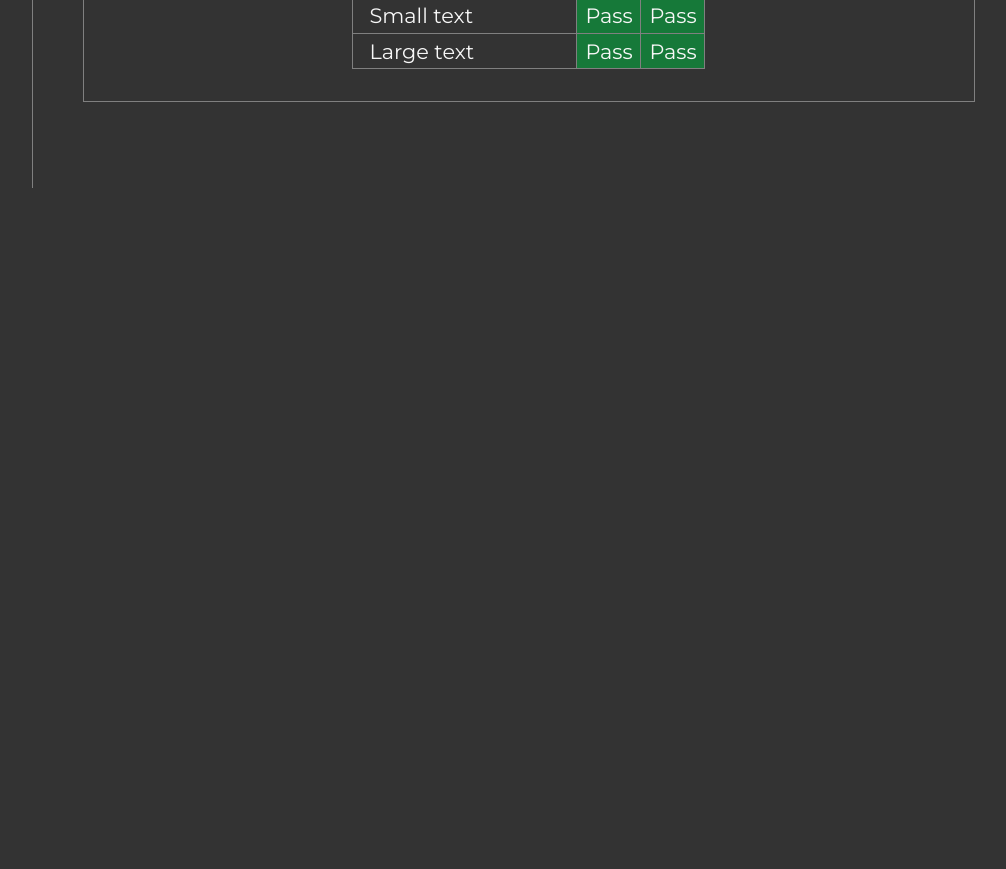
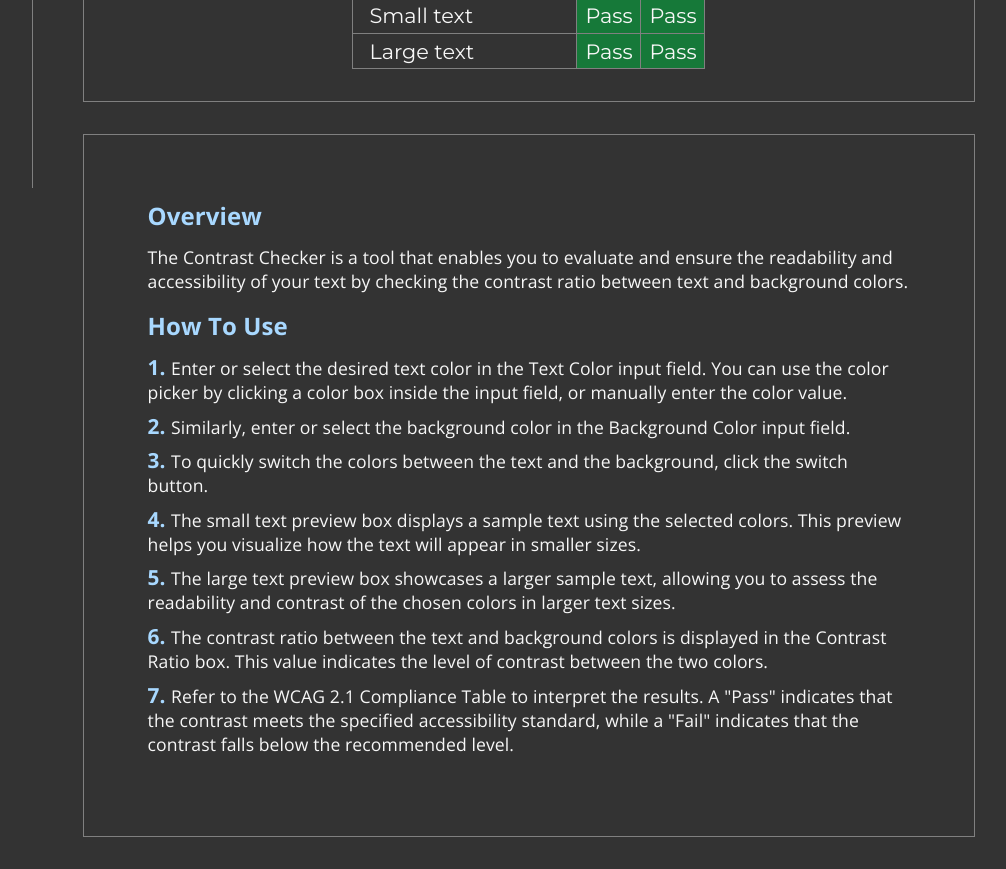
Before and after one commit to devmikh/wapiti-web-tools, a React (Vite) app: page /contrast-checker in a window 1280 px wide. Shown: the part 660-1529 px from the top of the page, without its empty margins (255-1261 px from the left). Before the commit the page ends 800 px from the top, so only its background shows below. Built offline with nearby package versions, Linux system fonts and the light colour scheme.

Commit message:
Add description for Contrast Checker tool

```diff
--- a/src/assets/descriptions/index.ts
+++ b/src/assets/descriptions/index.ts
@@ -87,5 +87,17 @@ export const descriptions = {
             'As you adjust the colors or the angle, the preview section will update, displaying a live preview of the gradient based on your input.',
             'CSS code for the selected gradient will be displayed below the preview. Click the blue icon inside the display field to copy the code to the clipboard.'
         ]
+    },
+    contrast_checker: {
+        overview: 'The Contrast Checker is a tool that enables you to evaluate and ensure the readability and accessibility of your text by checking the contrast ratio between text and background colors.',
+        instructions: [
+            'Enter or select the desired text color in the Text Color input field. You can use the color picker by clicking a color box inside the input field, or manually enter the color value.',
+            'Similarly, enter or select the background color in the Background Color input field.',
+            'To quickly switch the colors between the text and the background, click the switch button.',
+            'The small text preview box displays a sample text using the selected colors. This preview helps you visualize how the text will appear in smaller sizes.',
+            'The large text preview box showcases a larger sample text, allowing you to assess the readability and contrast of the chosen colors in larger text sizes.',
+            'The contrast ratio between the text and background colors is displayed in the Contrast Ratio box. This value indicates the level of contrast between the two colors.',
+            'Refer to the WCAG 2.1 Compliance Table to interpret the results. A "Pass" indicates that the contrast meets the specified accessibility standard, while a "Fail" indicates that the contrast falls below the recommended level.',
+        ]
     }
 }
--- a/src/components/tools/color/ContrastChecker/index.tsx
+++ b/src/components/tools/color/ContrastChecker/index.tsx
@@ -4,6 +4,7 @@ import { formatColor, calculateContrastRatio } from '../../../../utils/color'
 import usePageTitle from '../../../../hooks/usePageTitle'
 import switchIcon from '../../../../assets/icons/switch.svg'
 import switchHorizontalIcon from '../../../../assets/icons/switch-horizontal.svg'
+import { descriptions } from '../../../../assets/descriptions'
 import styles from './index.module.css'
 
 export default function ContrastChecker() {
@@ -65,6 +66,7 @@ export default function ContrastChecker() {
     usePageTitle('Contrast Checker | Wapiti Web Tools')
 
     return (
+        <>
             <div className={`tool-container ${styles['container']}`}>
                 <h1 className='tool-title'>Contrast Checker</h1>
 
@@ -153,5 +155,16 @@ export default function ContrastChecker() {
                     </table>
                 </div>
             </div>
+            <div className='description-container'>
+                <h2 className='description-title'>Overview</h2>
+                <p className='overview'>{descriptions.contrast_checker.overview}</p>
+                <h2 className='description-title'>How To Use</h2>
+                <ol className='instructions-list'>
+                    {descriptions.contrast_checker.instructions.map((point, index) => (
+                        <li key={index}>{point}</li>
+                    ))}
+                </ol>
+            </div>
+        </>
     )
 }
```
Lines whose indentation alone changed are shown as unchanged.
